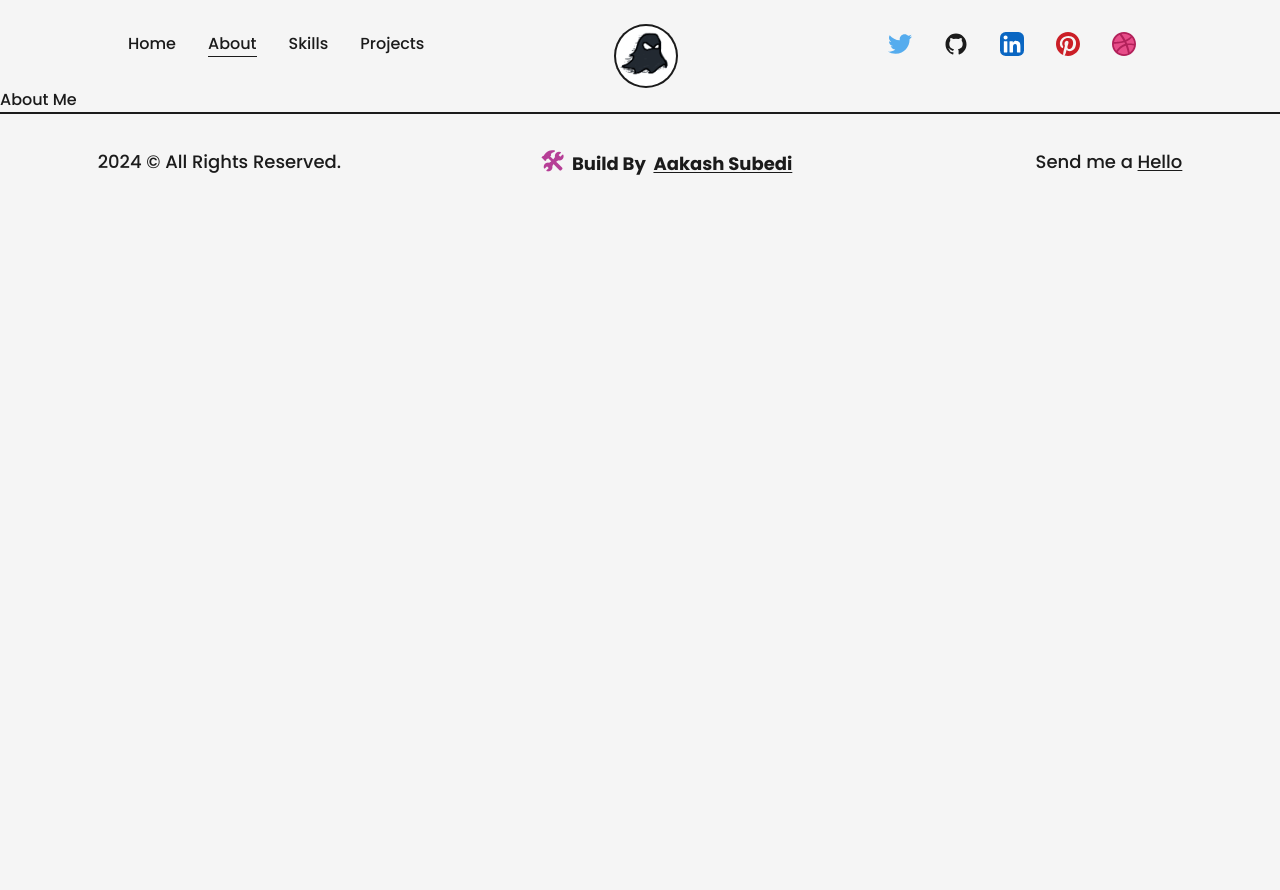
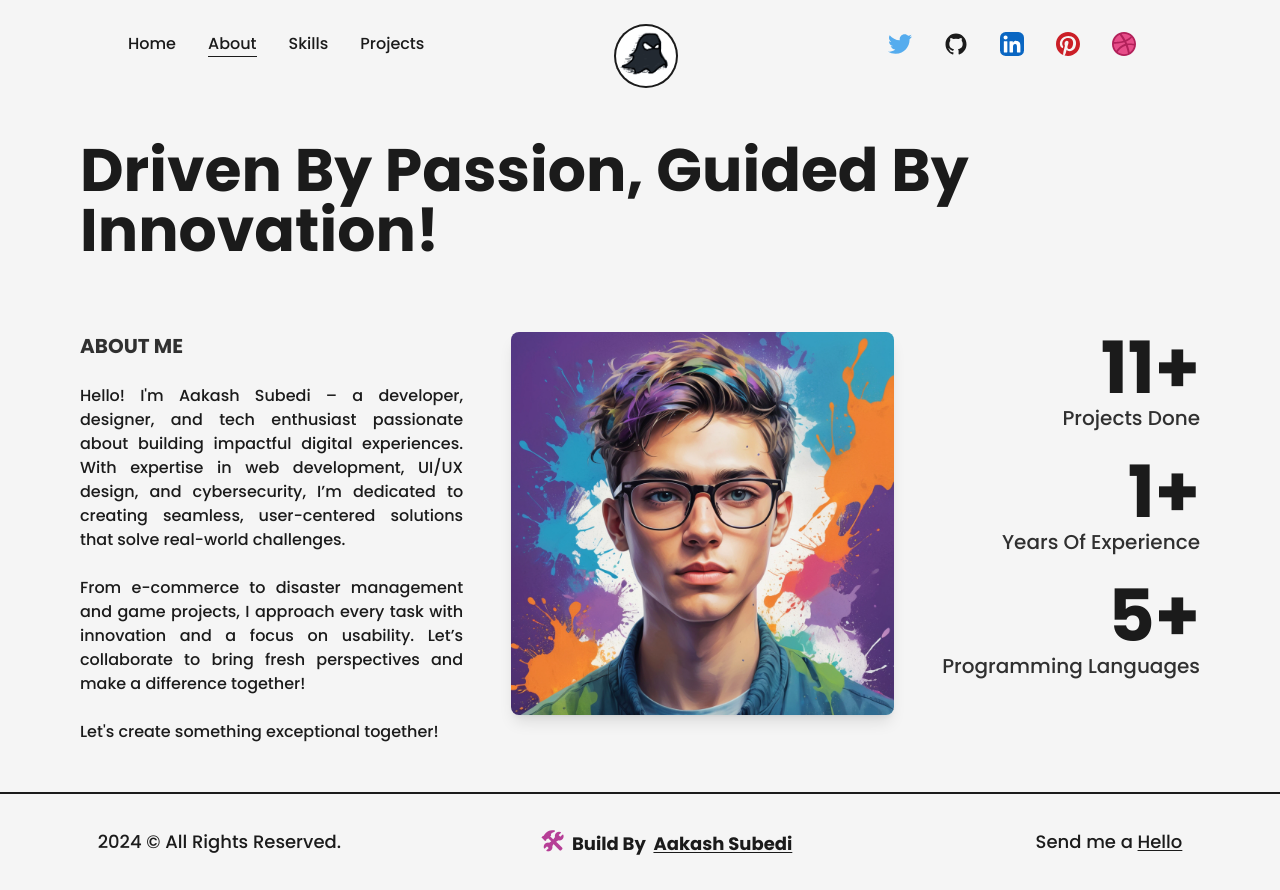
Before and after one commit to Ghost9841/aakash-subedi, a Next.js app: page /aboutme in a window 1280 px wide. Before the commit the page ends 800 px from the top, so only its background shows below. Built offline with nearby package versions, Linux system fonts and the light colour scheme.

Commit message:
About me Page done, Added some framermotions useEffects useRefs from reacts and Added some animations in About me Page fixed bugs of refs and everything is okay now of About Me

```diff
--- a/package.json
+++ b/package.json
@@ -10,7 +10,7 @@
   },
   "dependencies": {
     "approuter": "^0.0.1-security",
-    "framer-motion": "^11.11.9",
+    "framer-motion": "^11.11.10",
     "next": "14.2.15",
     "react": "^18",
     "react-dom": "^18"
--- a/src/app/aboutme/page.tsx
+++ b/src/app/aboutme/page.tsx
@@ -1,11 +1,123 @@
-import React from 'react'
+'use client'
+import Head from 'next/head';
+import React, { useEffect, useRef } from 'react';
+import { motion, useInView, useMotionValue, useSpring } from 'framer-motion';
+import assets from '@/components/assets';
+import Image from 'next/image';
+
+interface AnimatedNumbersProps {
+  value: number;
+}
+
+const AnimatedNumbers = ({ value }: AnimatedNumbersProps) => {
+  const ref = useRef<HTMLSpanElement>(null);
+  const motionValue = useMotionValue(0);
+  const springValue = useSpring(motionValue, { duration: 3000 });
+  const isInView = useInView(ref);
+
+  useEffect(() => {
+    if (isInView) {
+      motionValue.set(value);
+    }
+  }, [isInView, value, motionValue]);
+
+  useEffect(() => {
+    const unsubscribe = springValue.on("change", (latest) => {
+      if (ref.current) {
+        ref.current.textContent = latest.toFixed(0);
+      }
+    });
+
+    return () => unsubscribe(); // Cleanup listener on unmount
+  }, [springValue]);
+
+  return <span ref={ref} className="inline-block text-5xl md:text-7xl font-bold"></span>;
+};
 
 const AboutME = () => {
   return (
     <div>
-      About Me
+      <Head>
+        <title>Aakash Subedi Portfolio</title>
+        <meta name="description" content="A portfolio showcasing the skills and projects of Aakash Subedi." />
+      </Head>
+
+      <main className="flex flex-col items-center py-12 px-6 md:px-20 space-y-6 md:space-y-12">
+
+        {/* Centered Heading Section */}
+        <motion.div
+          className="text-6xl font-bold mb-6 capitalize justify-center items-center pt-1 flex flex-col w-full"
+          initial={{ opacity: 0, y: -20 }}
+          animate={{ opacity: 1, y: 0 }}
+          transition={{ duration: 0.5 }}
+        >
+          Driven by Passion, Guided by Innovation!
+        </motion.div>
+
+        {/* Main Content Section */}
+        <div className="flex flex-col md:flex-row items-center md:items-start space-y-6 md:space-y-0 md:space-x-12 w-full max-w-6xl">
+
+          {/* Text Section */}
+          <motion.div
+            className="flex-1 text-left space-y-6"
+            initial={{ opacity: 0, y: -20 }}
+            animate={{ opacity: 1, y: 0 }}
+            transition={{ duration: 0.5 }}
+          >
+            <h2 className="text-xl font-poppin  text-dark/90 uppercase mb-4 font-bold">About Me</h2>
+           <p className="text-justify font-poppin">Hello! I'm Aakash Subedi – a developer, designer, and tech enthusiast passionate about building impactful digital experiences. With expertise in web development, UI/UX design, and cybersecurity, I’m dedicated to creating seamless, user-centered solutions that solve real-world challenges.</p>
+           <p className="text-justify">From e-commerce to disaster management and game projects, I approach every task with innovation and a focus on usability. Let’s collaborate to bring fresh perspectives and make a difference together!</p>
+           <footer>Let's create something exceptional together!</footer>
+          </motion.div>
+
+          {/* Image Section */}
+          <motion.div className='flex-1 w-full md:w-auto mt-6 md:mt-0'
+          initial={{ opacity: 0, y: -20 }}
+          animate={{ opacity: 1, y: 0 }}
+
+          whileHover={{ scale: 1.1 }}  // Scale up on hover
+          transition={{ type: "spring", stiffness: 300 ,duration: 1, repeatType: "reverse"}}
+          >
+          <div className="flex-1 w-full md:w-auto mt-6 md:mt-0">
+            <Image
+              src={assets.aboutmepfp}
+
+              alt="Profile Picture of Aakash Subedi"
+              className="w-full h-auto object-cover rounded-lg shadow-lg"
+              />
+          </div>
+              </motion.div>
+
+          {/* Metrics Section */}
+          <div className="flex flex-col items-start md:items-end md:ml-8 space-y-6 mt-8 md:mt-0">
+
+
+            <div className="flex flex-col items-center md:items-end justify-center">
+              <span className="inline-block text-5xl md:text-7xl font-bold">
+                <AnimatedNumbers value={11}/>+
+              </span>
+              <h2 className="text-lg md:text-xl font-medium capitalize text-dark/90">Projects done</h2>
+            </div>
+
+            <div className="flex flex-col items-center md:items-end justify-center">
+              <span className="inline-block text-5xl md:text-7xl font-bold">
+                <AnimatedNumbers value={1}/>+
+              </span>
+              <h2 className="text-lg md:text-xl font-medium capitalize text-dark/90">Years of experience</h2>
+            </div>
+
+            <div className="flex flex-col items-center md:items-end justify-center">
+              <span className="inline-block text-5xl md:text-7xl font-bold">
+                <AnimatedNumbers value={5}/>+
+              </span>
+              <h2 className="text-lg md:text-xl font-medium capitalize text-dark/90">Programming Languages</h2>
+            </div>
+
+          </div>
+        </div>
+      </main>
     </div>
-  )
-}
+  );
+};
 
-export default AboutME
+export default AboutME;
--- a/src/app/page.tsx
+++ b/src/app/page.tsx
@@ -5,6 +5,7 @@ import { motion } from "framer-motion";
 import Link from "next/link";
 import { LinkArrow } from "@/components/icons";
 import Hireme from "@/components/Hireme";
+
 
 export default function Home() {
   return (
--- /dev/null
+++ b/src/app/skills/page.tsx
@@ -0,0 +1,11 @@
+import React from 'react'
+
+const page = () => {
+  return (
+    <div>
+
+    </div>
+  )
+}
+
+export default page
--- a/src/components/Hireme.tsx
+++ b/src/components/Hireme.tsx
@@ -11,7 +11,7 @@ const Hireme = () => {
       <Link href='mailto:asubedi778@gmail.com' className=' flex items-center
       justify-center absolute left-1/2 top-1/2 -translate-x-1/2 -translate-y-1/2 bg-dark
       font-poppin text-light shadow-md border-solid border-dark w-20 h-20 rounded-full
-      hover:bg-light hover:text-dark'
+      hover:bg-light hover:text-dark '
       target={'_blank'}>
         Hire Me
       </Link>
--- a/src/components/assets.js
+++ b/src/components/assets.js
@@ -1,6 +1,8 @@
 import logoghost from './logo.png'
+import  aboutmepfp  from "../utilits/profile/aakashsubediportraitofai_2.jpg";
 
 export const assets = {
-    logoghost
+    logoghost,
+    aboutmepfp
 }
 export default assets;
```
Also changed, not shown: 1 other file (tests, documents, lock files or other folders).
